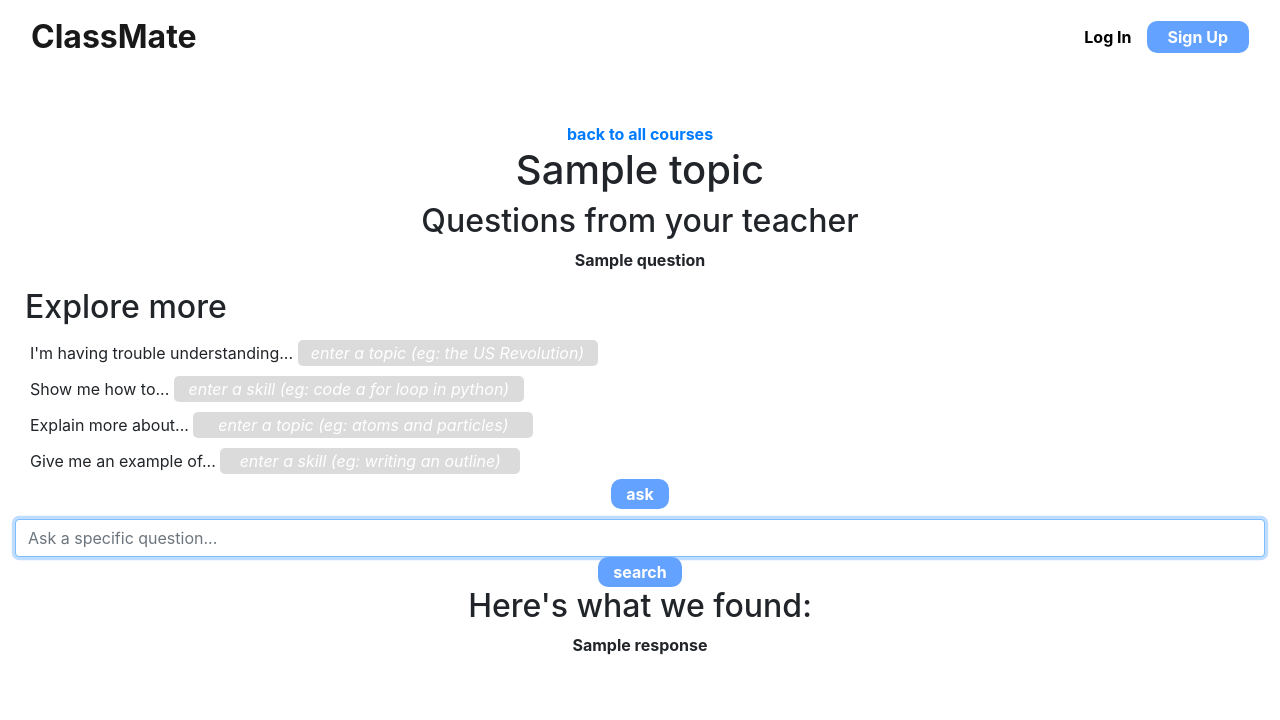
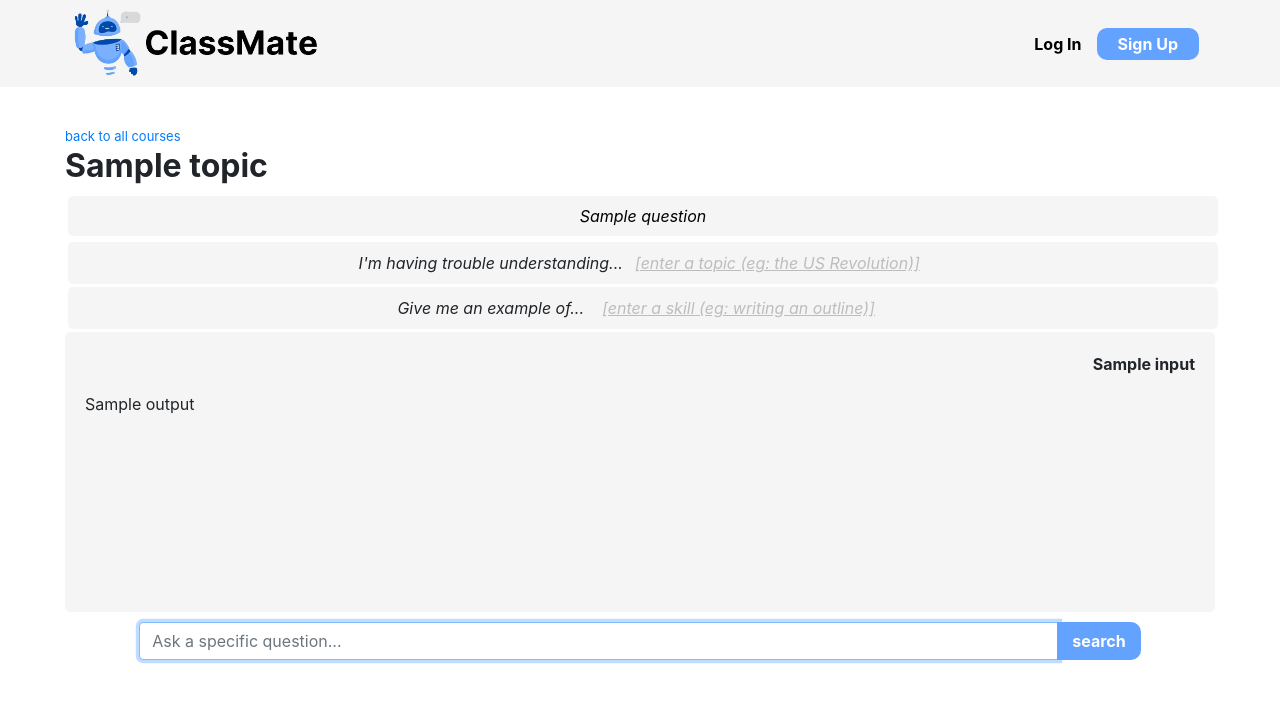
Before and after one commit to winiboya/treehacks, a Flask app: template templates/topic.html in a window 1280 px wide. Shown: the top 720 px of the page. Run offline with Flask 2, Linux system fonts and the light colour scheme; the template is opened without the code that fills it: most values are stand-ins (such as "Sample title", 1, 10 or a date in 2020).

Commit message:
end of hackathon

```diff
--- a/app.py
+++ b/app.py
@@ -13,10 +13,11 @@ app.config["SESSION_TYPE"] = "filesystem"
 app.secret_key = "key"
 Session(app)
 
-API_KEY = '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'
+API_KEY = 'apikey'
 openai.api_key = API_KEY
 
 model = 'text-davinci-003'
+history = []
 
 # openai.api_key = os.environ['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']
 
@@ -42,6 +43,12 @@ def login_required(f):
 @login_required
 def index():
     cursor = db.cursor()
+    # cursor.execute("SELECT account FROM users WHERE id = ?", [session["user_id"]])
+    # account = cursor.fetchone()[0]
+
+    # if account == "student":
+    global history
+    history = []
     if request.method == "GET":
         cursor.execute("SELECT topics.course_id,courses.name, topics.name, description FROM ((courses INNER JOIN courses_users  ON courses.id = courses_users.course_id) INNER JOIN topics ON topics.course_id = courses.id) WHERE courses_users.user_id = ?", [session["user_id"]])
         courses = cursor.fetchall()
@@ -64,13 +71,125 @@ def index():
             course_dict.append(new_dict)
 
 
-        print(course_dict)
         cursor.close()
         return render_template("index.html", course_dict=course_dict, course_names=course_names)
     else:
         course = request.form.get("course")
+        print(course)
 
-        cursor.execute("SELECT topics.course_id,courses.name, topics.name, description FROM ((courses INNER JOIN courses_users  ON courses.id = courses_users.course_id) INNER JOIN topics ON topics.course_id = courses.id) WHERE courses_users.user_id = ? AND courses.name = ?", [session["user_id"], course])
+        if(course):
+            cursor.execute("SELECT topics.course_id,courses.name, topics.name, description FROM ((courses INNER JOIN courses_users  ON courses.id = courses_users.course_id) INNER JOIN topics ON topics.course_id = courses.id) WHERE courses_users.user_id = ? AND courses.name = ?", [session["user_id"], course])
+            courses = cursor.fetchall()
+
+            cursor.execute("SELECT courses.name FROM courses INNER JOIN courses_users ON courses.id = courses_users.course_id WHERE courses_users.user_id = ?", [session["user_id"]])
+            course_name_tuple = cursor.fetchall()
+            course_names = []
+            for course_name in course_name_tuple:
+                course_names.append(course_name[0])
+            course_names = list(course_names)
+
+
+            course_dict = []
+            for course in courses:
+                new_dict = {}
+                new_dict["course_name"] = course[1]
+                new_dict["topic_name"] = course[2]
+                new_dict["description"] = course[3]
+
+                course_dict.append(new_dict)
+
+
+            print(course_dict)
+            cursor.close()
+            return render_template("index.html", course_dict=course_dict, course_names=course_names)
+        new_course = request.form.get("course-code")
+        if (new_course):
+            cursor.execute("SELECT id FROM courses WHERE course_code = ?", [new_course])
+            course_id = cursor.fetchone()[0]
+            cursor.execute("INSERT INTO courses_users (course_id, user_id) VALUES (?, ?)", [course_id, session["user_id"]])
+            db.commit()
+            cursor.close()
+            return redirect("/")
+
+
+
+@app.route("/topic", methods=["GET", "POST"])
+@login_required
+def topic():
+    global history
+    print(history)
+    cursor = db.cursor()
+    if request.method == "GET":
+        history = []
+        cursor.close()
+        return render_template("topic.html")
+    else:
+        if (isinstance(request.form.get("topic"), str)):
+            global topic
+            topic = request.form.get("topic")
+        cursor.execute("SELECT topics.course_id, topics.name, topics.description, topics.question1, topics.question2, topics.question3 FROM ((courses INNER JOIN courses_users  ON courses.id = courses_users.course_id) INNER JOIN topics ON topics.course_id = courses.id) WHERE courses_users.user_id = ? AND topics.name = ?", [session["user_id"], topic])
+        topic_info = cursor.fetchall()
+        questions = [topic_info[0][3], topic_info[0][4], topic_info[0][5]]
+
+
+
+        print("userid", session["user_id"])
+        cursor.execute("SELECT grade FROM users WHERE id = ?", [session["user_id"]])
+        # print(cursor.fetchone()[0])
+        grade = cursor.fetchone()[0]
+
+        prefix_dict = {
+            "question": f"Pretend I am {grade} in order to answer age appropriately. Please describe it so it is easy to understand for my age.A nswer in one or two paragraphs. ",
+            "understanding": f"Pretend I am {grade} in order to answer age appropriately. I am having trouble understanding a concept in class.  Please give an explanation that is easy to understand for my age. Answer in one or two paragraphs. ",
+            "show": f"Pretend I am {grade} in order to answer age appropriately. I would like you to show me a complex from class. Please describe it so it is easy to understand for my age. Answer in one or two paragraphs. ",
+            "moreabout": f"Pretend I am {grade} in order to answer age appropriately. I would like to know more about something I'm learning in class. Please give me some information that would not be considered basic. Answer in one or two paragraphs. Please describe it so it is easy to understand for my age. ",
+            "example": f"Pretend I am {grade} in order to answer age appropriately I would like an example for something I'm learning in class. Make sure it would be understandable for my age. "
+        }
+
+
+        if (request.form.get("understanding")):
+            question = "Please help me understand " + (request.form.get("understanding") + ".")
+            prefix = prefix_dict["understanding"]
+            response = output(question, prefix+question)
+
+        elif (request.form.get("show")):
+            question = ("Show me how to " + request.form.get("show"))
+            prefix = prefix_dict["show"]
+            output(question, prefix+question)
+        elif (request.form.get("moreabout")):
+            question = "Tell me more about " + (request.form.get("moreabout"))
+            prefix = prefix_dict["moreabout"]
+            output(question, prefix+question)
+
+        elif (request.form.get("example")):
+            question = "Give me an example of " + (request.form.get("example"))
+            prefix =  prefix_dict["example"]
+            output(question, prefix+question)
+
+        elif (request.form.get("question")):
+            question = (request.form.get("question"))
+            prefix = prefix_dict["question"]
+            output(question, prefix+question)
+
+        print("response",history)
+
+        cursor.close()
+        return render_template("topic.html", topic=topic, questions=questions, history=history)
+
+
+@app.route("/teacher", methods=["GET", "POST"])
+@login_required
+def teacher():
+    cursor = db.cursor()
+    cursor.execute("SELECT account FROM users WHERE id = ?", [session["user_id"]])
+    account = cursor.fetchone()[0]
+    if account != "teacher":
+        return "Error: must be a teacher"
+    if request.method=="GET":
+        course = request.form.get("course")
+        print(course)
+
+        cursor.execute("SELECT topics.course_id,courses.name, topics.name, description FROM ((courses INNER JOIN courses_users  ON courses.id = courses_users.course_id) INNER JOIN topics ON topics.course_id = courses.id) WHERE courses_users.user_id = ?", [session["user_id"]])
         courses = cursor.fetchall()
 
         cursor.execute("SELECT courses.name FROM courses INNER JOIN courses_users ON courses.id = courses_users.course_id WHERE courses_users.user_id = ?", [session["user_id"]])
@@ -91,70 +210,9 @@ def index():
             course_dict.append(new_dict)
 
 
-        print(course_dict)
-        cursor.close()
-        return render_template("index.html", course_dict=course_dict, course_names=course_names)
-
-@app.route("/topic", methods=["GET", "POST"])
-@login_required
-def topic():
-    cursor = db.cursor()
-    if request.method == "GET":
-        cursor.close()
-        return render_template("topic.html")
+        return render_template("teacher.html", course_names=course_names, course_dict = course_dict)
     else:
-        if (isinstance(request.form.get("topic"), str)):
-            global topic
-            topic = request.form.get("topic")
-        cursor.execute("SELECT topics.course_id, topics.name, topics.description, topics.question1, topics.question2, topics.question3 FROM ((courses INNER JOIN courses_users  ON courses.id = courses_users.course_id) INNER JOIN topics ON topics.course_id = courses.id) WHERE courses_users.user_id = ? AND topics.name = ?", [session["user_id"], topic])
-        topic_info = cursor.fetchall()
-        questions = [topic_info[0][3], topic_info[0][4], topic_info[0][5]]
-
-
-
-
-        cursor.execute("SELECT grade FROM users WHERE id = ?", [session["user_id"]])
-        grade = cursor.fetchone()[0]
-        print(grade)
-
-        prefix_dict = {
-            "question": f"Pretend I am {grade}. Please describe it so it is easy to understand for my age.A nswer in one or two paragraphs. If you cannot generate a response, say \"Hmm, sounds like a good question for your teacher.\"",
-            "understanding": f"Pretend I am {grade}. I am having trouble understanding a concept in class.  Please give an explanation that is easy to understand for my age. Answer in one or two paragraphs. If you cannot generate a response, say \"Hmm, sounds like a good question for your teacher.\" Explain ",
-            "show": f"Pretend I am {grade}. I would like you to show me a complex from class. Please describe it so it is easy to understand for my age. Answer in one or two paragraphs. If you cannot generate a response, say \"Hmm, sounds like a good question for your teacher.\" Show me how to ",
-            "moreabout": f"Pretend I am {grade}. I would like to know more about something I'm learning in class. Please give me some information that would not be considered basic. Answer in one or two paragraphs. Please describe it so it is easy to understand for my age. If you cannot generate a response, say \"Hmm, sounds like a good question for your teacher.\" Tell me more about ",
-            "example": f"Pretend I am {grade}. I would like an example for something I'm learning in class. Make sure it would be understandable for my age. If you cannot generate a response, say \"Hmm, sounds like a good question for your teacher.\" Give me an example of "
-        }
-
-        if (request.form.get("question")):
-            question = (request.form.get("question"))
-            prefix = prefix_dict["question"]
-            response = call_api(prefix+question)
-
-        elif (request.form.get("understanding")):
-            question = (request.form.get("understanding"))
-            prefix = prefix_dict["understanding"]
-            response = call_api(prefix+question)
-
-        elif (request.form.get("show")):
-            question = (request.form.get("show"))
-            prefix = prefix_dict["show"]
-            response = call_api(prefix+question)
-        elif (request.form.get("moreabout")):
-            question = (request.form.get("moreabout"))
-            prefix = prefix_dict["moreabout"]
-            response = call_api(prefix+question)
-
-        elif (request.form.get("example")):
-            question = (request.form.get("example"))
-            prefix = prefix_dict["example"]
-            response = call_api(prefix+question)
-        else:
-            response = None
-        print(response)
-
-        cursor.close()
-        return render_template("topic.html", topic=topic, questions=questions, response=response)
-
+        return render_template("teacher.html")
 
 @app.route("/signup", methods=["GET", "POST"])
 def signup():
@@ -213,8 +271,9 @@ def signup():
 
 
         # Remember which user has logged in
-        session["user_id"] = rows[0][1]
-        print(session["user_id"])
+        session["user_id"] = rows[0][0]
+        # print(rows)
+        # print(session["user_id"])
 
         cursor.close()
         # Redirect user to home page
@@ -276,9 +335,21 @@ def logout():
 
 
 def call_api(prompt):
-    response = openai.Completion.create(prompt=prompt, model=model, max_tokens=1000, n=1, temperature=0.9, stop=["--"])
+    response = openai.Completion.create(prompt=prompt, model=model, max_tokens=1000, n=1, temperature=0.6, stop=["--"])
     for result in response.choices:
         return result.text
+
+
+
+def output(input, prompt):
+    global history
+    # s = list(sum(history, ()))
+    # s.append(input)
+    # inp = ' '.join(s)
+    output = call_api(prompt)
+    # output = output[1:]
+    new_dict = {"input": input, "output": output}
+    history.append(new_dict)
 
 
 # # openai explanation generator
--- a/static/styles.css
+++ b/static/styles.css
@@ -31,16 +31,17 @@ ul {
     position: absolute;
     left: 150px;
     width: 200px;
+    text-align: center;
 }
 
 .blue {
     background-color: #64A2FF;
 }
 
-li {
+/* li {
     display: inline;
     float: left;
-  }
+  } */
 
 li a {
     display: block;
@@ -48,9 +49,87 @@ li a {
 
 }
 
+.teach-questions {
+    background-color: #F5F5F5;
+    font-style: italic;
+    width: 100%;
+    margin: 3px;
+    padding: 8px;
+    font-weight: normal;
+    border-radius: 5px;
+}
+
+.button:focus {
+    outline: none;
+  }
+
+.ex-input {
+    border: none;
+    color: #000000;
+    border-radius: 5px;
+    text-align: center;
+}
+
+.outputbox {
+    height: 280px;
+    overflow: auto;
+    background-color: #F5F5F5;
+    font-weight: normal;
+    padding: 20px;
+    /* overflow-y: scroll;
+    overscroll-behavior-y: contain;
+    scroll-snap-type: y proximity;
+    scroll-snap-align: end; */
+}
+
+.row {
+    width: 100%;
+    display: flex;
+}
+
+.flex {
+    display: flex;
+    flex-direction: row;
+}
+
+.question-column {
+    float: left;
+    width: 80%;
+    /* margin-right: 10px; */
+}
+
+.search-column {
+    float: right;
+    width: 10%;
+    margin: 10px;
+}
+
+.column {
+    float: left;
+    padding: 10px;
+    width: auto;
+}
+
+.left{
+    width: auto;
+}
+
+.right {
+    width: auto;
+}
+
 img {
     width: 400px;
     height: auto;
+}
+
+.card-bar {
+    display: flex;
+
+}
+
+.search-box {
+    margin: auto;
 }
 
 .center {
@@ -69,29 +148,31 @@ body {
     font-weight: 700;
 }
 
-.ex-input {
-    background-color: #dbdbdb;
-    border: none;
-    color: white;
-    border-radius: 5px;
-    text-align: center;
-}
-
 .ex-prompt {
     margin-right: 10px;
     padding: 5px;
 }
-
+main {
+    padding-top: 40px;
+}
+.ex-input:hover {
+    border: none;
+}
 .ex-input::placeholder {
     font-weight: 400;
     font-style: italic;
-    color: white;
+    color: #bdbdbd;
+    text-decoration: underline;
 }
 
 .tagline {
     font-size: 40px;
 }
 
+
+*:focus {
+    outline: 0 !important;
+}
 button {
     font-family: 'Inter';
     font-style: normal;
@@ -99,6 +180,11 @@ button {
     background: #64A2FF;
     border-radius: 10px;
     border: none;
+    outline: none;
+}
+
+.topic-btn:focus {
+    outline: none;
 }
 
 input {
@@ -106,22 +192,33 @@ input {
     border-radius: 10px;
 }
 
-.column {
-    float: left;
-    width: 20%;
-    padding: 10px;
-    margin: 10px
-}
+
 
 .column2 {
     float: right;
-    width: 60%;
+    width: 70%;
     padding: 10px;
     margin: 30px
 }
 
-.row:after {
+.row {
     content: "";
     display: table;
     clear: both;
 }
+
+.flex-container {
+    display: flex;
+}
+
+.container {
+    position: relative;
+    height: 200px;
+}
+
+.centered-element {
+    margin: 0;
+    position: absolute;
+    top: 50%;
+    transform: translateY(-50%);
+}
--- a/templates/base.html
+++ b/templates/base.html
@@ -15,28 +15,29 @@
 
     <body>
 
-        <nav class="navbar navbar-expand-md navbar-light">
+        <nav class="navbar navbar-expand-md navbar-light" style="background-color: #F5F5F5">
             <div class="container-fluid">
-                <a class="navbar-brand" href="/">ClassMate</a>
+                <!-- <a style="margin-left:50px"class="navbar-brand" href="/">ClassMate</a> -->
+                <img src="static/logo.jpeg" alt="logo" style="width:250px; height: auto; margin-left: 40px">
                 <button class="navbar-toggler" type="button" data-toggle="collapse" data-target="#navbarSupportedContent" aria-controls="navbarSupportedContent" aria-expanded="false" aria-label="Toggle navigation">
                     <span class="navbar-toggler-icon"></span>
                   </button>
-                  <div class="collapse navbar-collapse" id="navbarSupportedContent">
+                  <div style="margin-right:50px"class="collapse navbar-collapse" id="navbarSupportedContent">
                     <ul class="navbar-nav mr-auto">
                     </ul>
 
                     {% if session["user_id"] %}
-                            <li class="nav-item"><a class="nav-link" href="/logout">Log Out</a></li>
+                            <li class="nav-item" style="list-style-type: none;"><a class="nav-link" href="/logout">Log Out</a></li>
                     {% else %}
-                            <li class="nav-item"><a class="nav-link" href="/login">Log In</a></li>
-                            <li class="nav-item"><button type="button" class="signupbtn"><a class="nav-link" href="/signup" style="color:white">Sign Up</a></button></li>
+                            <li class="nav-item" style="list-style-type: none;"><a class="nav-link" href="/login">Log In</a></li>
+                            <li class="nav-item" style="list-style-type: none;"><button type="button" class="signupbtn"><a class="nav-link" href="/signup" style="color:white">Sign Up</a></button></li>
                     {% endif %}
                 </div>
             </div>
         </nav>
 
 
-        <main class="container-fluid py-5 text-center">
+        <main class="container-fluid text-center">
             {% block main %}{% endblock %}
         </main>
 
--- a/templates/layout.html
+++ b/templates/layout.html
@@ -4,7 +4,7 @@
 
     <head>
 
-        <title>Classroom Learning</title>
+        <title>ClassMate</title>
 
     </head>
 
--- a/templates/login.html
+++ b/templates/login.html
@@ -7,8 +7,8 @@
 {% block main %}
 <h class="tagline">High Tech Solutions for Better Education</h>
 
-<div class="flex-container">
-  <div class="card" style="padding: 30px; width: 30%; margin: auto">
+<div class="flex-container" style="margin-left:265px; margin-top: 20px;">
+  <div class="card" style="padding: 30px; width: 40%; margin-right: 60px">
     <form action="/login" method="post">
       <div class="card-title" style="font-size: 30px">Log In</div>
       <div style="text-align: left">Username</div>
--- a/templates/signup.html
+++ b/templates/signup.html
@@ -5,9 +5,9 @@
 {% endblock %}
 
 {% block main %}
-<h class="tagline">High Tech Solutions for Better Education</h>
+<h class="tagline">The Classmate You've Been Waiting For...</h>
 
-  <div class="flex-container">
+  <div class="flex-container" style="margin-top: 40px;">
 
     <img src = "static/robot.gif">
     <!-- Student sign up -->
--- a/templates/topic.html
+++ b/templates/topic.html
@@ -5,22 +5,44 @@
 {% endblock %}
 
 {% block main %}
-<a href="/">back to all courses</a>
-<h1>{{ topic }}</h1>
 
-<div>
-    <h2>Questions from your teacher</h2>
+
+<div style="text-align: left; font-size: small; font-weight: normal; margin-left:50px;"><a href="/">back to all courses</a></div>
+<h2 style="text-align: left; font-weight: bold; margin-left:50px">{{ topic }}</h2>
+
+<div style="margin-left:50px; margin-right:50px">
+    <form action="/topic" method="post">
+
     {% for question in questions %}
     <div>
-        <p>{{ question }}</p>
+        <button class="teach-questions" name="question" value="{{ question }}" type="submit">{{ question }}</button>
     </div>
     {% endfor %}
+
+    <div>
+        <div class="teach-questions">
+            I'm having trouble understanding...
+            <input style="width: 300px" autocomplete="off" class="ex-input" name="understanding" placeholder="[enter a topic (eg: the US Revolution)]" type="text">
+        </div>
+        <!-- <div class="teach-questions">
+            Show me how to...
+            <input style="width: 350px" autocomplete="off" class="ex-input" name="show" placeholder="[enter a skill (eg: add large numbers)]" type="text">
+        </div>
+        <div class="teach-questions">
+            Explain more about...
+            <input style="width: 340px" autocomplete="off" class="ex-input" name="moreabout" placeholder="[enter a topic (eg: atoms and particles)]" type="text">
+        </div> -->
+        <div class="teach-questions">
+            Give me an example of...
+            <input style="width: 300px" autocomplete="off" class="ex-input" name="example" placeholder="[enter a skill (eg: writing an outline)]" type="text">
+        </div>
+
+    </form>
 
 </div>
 
 
-<div style="text-align: left; font-weight: 400; margin: 10px;">
-    <h2>Explore more</h2>
+<!-- <div style="text-align: left; font-weight: 400; margin: 10px;">
     <form action="/topic" method="post">
         <div class = "ex-prompt">
             I'm having trouble understanding...
@@ -40,20 +62,28 @@
         </div>
         <button class="nav-link center" style="margin: auto; color: white" type="submit">ask</button>
     </form>
+</div> -->
+
+
+<div class="outputbox" id="outputbox" style="width: 100%; border-radius: 5px;">
+    {% for entry in history %}
+        <p style="text-align: right; font-weight: bold">{{ entry.input }}</p>
+        <p style="text-align: left;">{{ entry.output }}</p>
+    {% endfor %}
+    <script>
+        var chatHistory = document.getElementById("outputbox");
+        chatHistory.scrollTop = chatHistory.scrollHeight;
+    </script>
 </div>
 
-<div>
     <form action="/topic" method="post">
-        <input autocomplete="off" autofocus class="form-control mx-auto w-auto" id="question" placeholder="Ask a specific question..." name="question" type="text">
-        <button class="nav-link center" style="margin: auto; color: white" type="submit">search</button>
+        <div class="flex search-box" style="margin: auto; width: 100%; justify-content: center; ">
+            <input style="margin-right: -2px; margin-top: 10px; border-top-right-radius:0px; border-bottom-right-radius:0px;" autocomplete="off" autofocus class="form-control w-auto question-column" id="question" placeholder="Ask a specific question..." name="question" type="text">
+            <!-- <button>Submit</button> -->
+            <button class="nav-link center" style="color: white; margin-top: 10px; border-top-left-radius:0px; border-bottom-left-radius:0px;" type="submit">search</button>
+        </div>
+
     </form>
-</div>
 
-<div>
-    {% if response %}
-    <h2>Here's what we found:</h2>
-    <p>{{ response }}</p>
-    {% endif %}
 
-</div>
 {% endblock %}
```
Also changed, not shown: templates/index.html (+26 -35 lines), templates/teacher.html (added, +31 -0 lines), classmate.db, classmate2.db (added), static/logo.jpeg (added), 7 other files.
